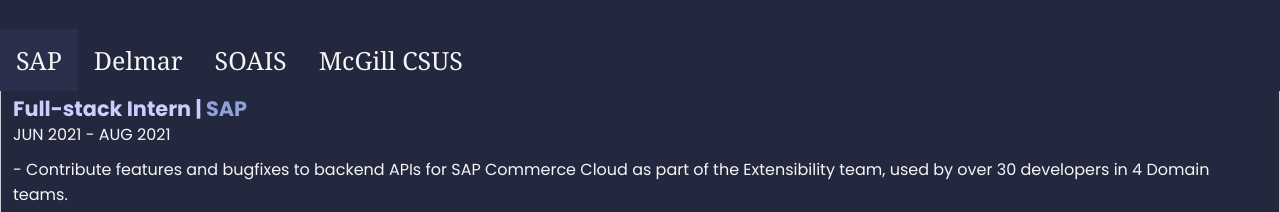
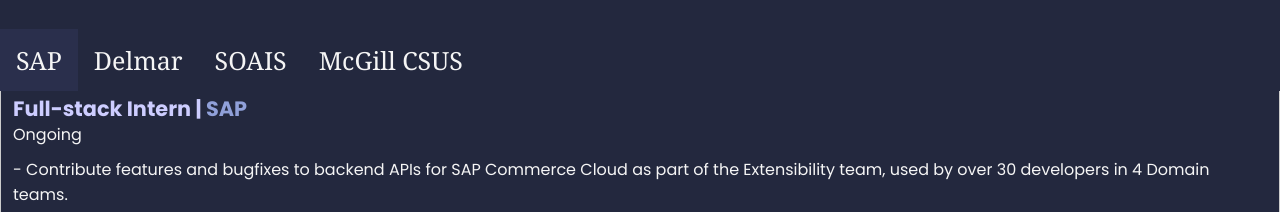
Before and after one commit to prn0117/portfolio-website, a plain HTML site: page index.html in a window 1280 px wide. Shown: the part 851-1063 px from the top of the page. Drawn offline with nearby package versions, Linux system fonts and the light colour scheme; animation ran at ten frames a second.

Commit message:
Edit date for SAP

```diff
--- a/index.html
+++ b/index.html
@@ -97,7 +97,7 @@
                 <h4>
                     Full-stack Intern | <span class="link"> SAP</span>
                 </h4>
-                <p>JUN 2021 - AUG 2021</p>
+                <p>Ongoing</p>
                 <ul>
                     <li>
                         - Contribute features and bugfixes to backend APIs for SAP Commerce Cloud as part of the Extensibility team, used by over 30 developers in 4 Domain teams.
```
